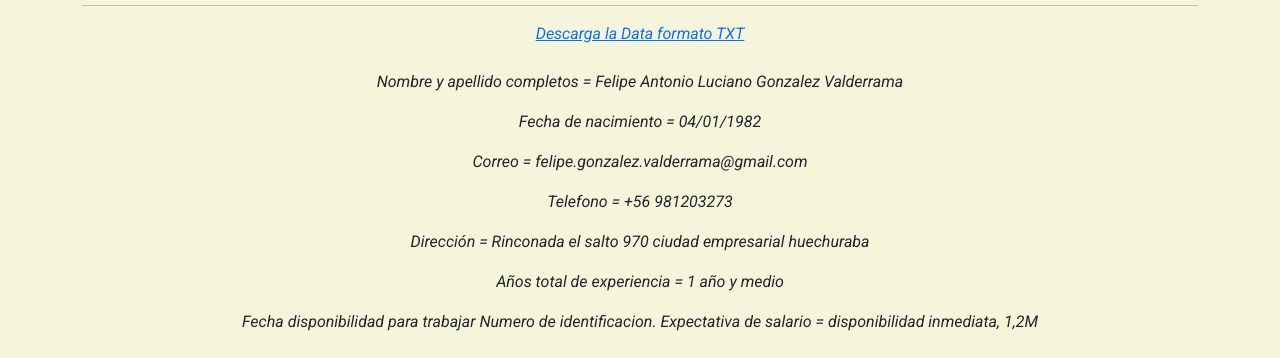
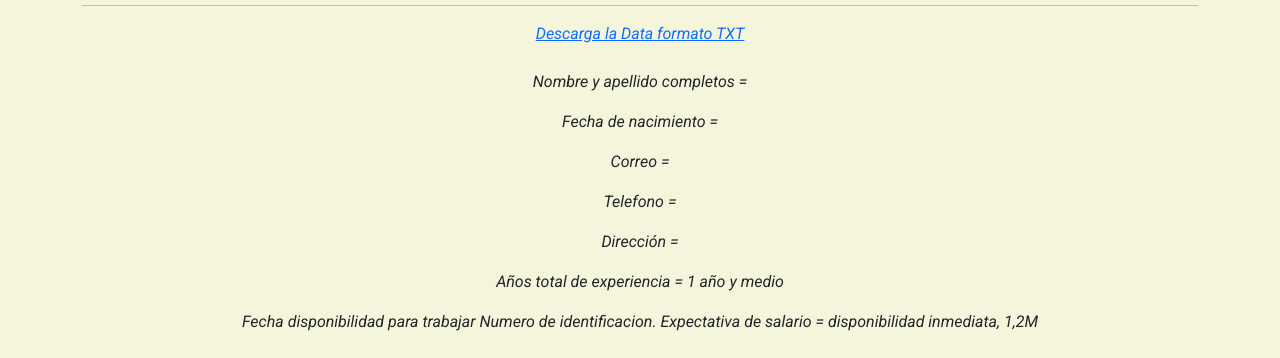
Before and after one commit to FelipeGonzalezValderrama/DatosSkillsACL, a plain HTML site: page index.html in a window 1280 px wide. Shown: the part 442-800 px from the top of the page. Drawn offline with nearby package versions, Linux system fonts and the light colour scheme.

Commit message:
2do commit elimina datos

```diff
--- a/index.html
+++ b/index.html
@@ -46,13 +46,13 @@
             <a href="assets/attachment/FelipeGonzalezSkillsTxt">Descarga la Data formato TXT</a>
             <br><br>
 
-            <p>Nombre y apellido completos = Felipe Antonio Luciano Gonzalez Valderrama</p>
-            <p>Fecha de nacimiento = 04/01/1982</p>
-            <p>Correo = felipe.gonzalez.valderrama@gmail.com</p>
+            <p>Nombre y apellido completos =</p>
+            <p>Fecha de nacimiento = </p>
+            <p>Correo = </p>
             <p>
-                Telefono = +56 981203273</p>
+                Telefono = </p>
             <p>
-                Dirección = Rinconada el salto 970 ciudad empresarial huechuraba</p>
+                Dirección =</p>
             <p>
                 Años total de experiencia = 1 año y medio</p>
             <p>
```
